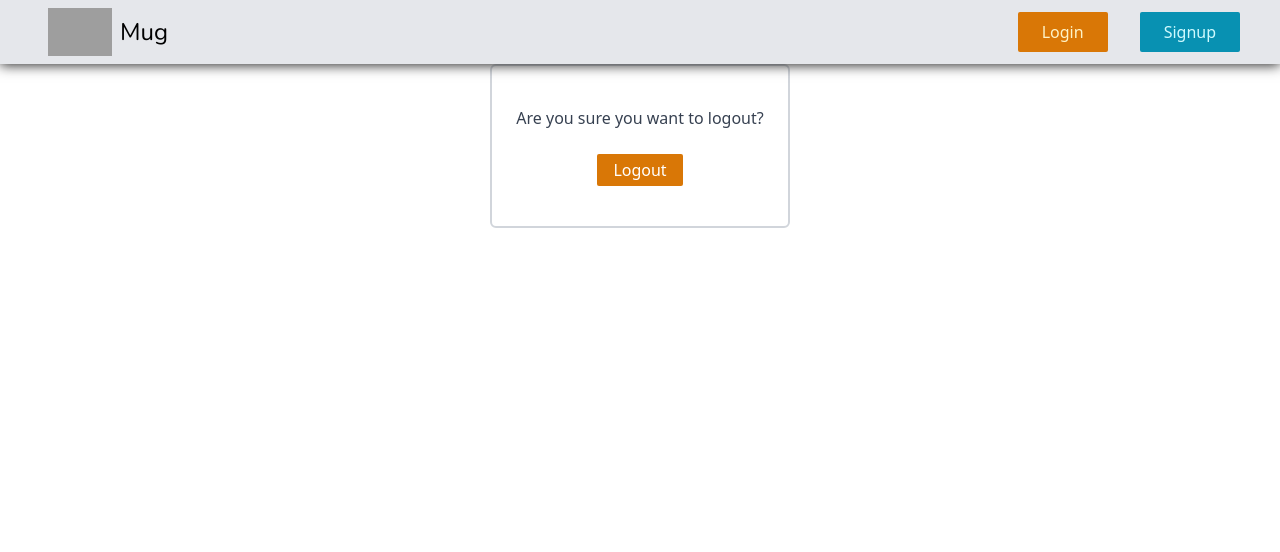
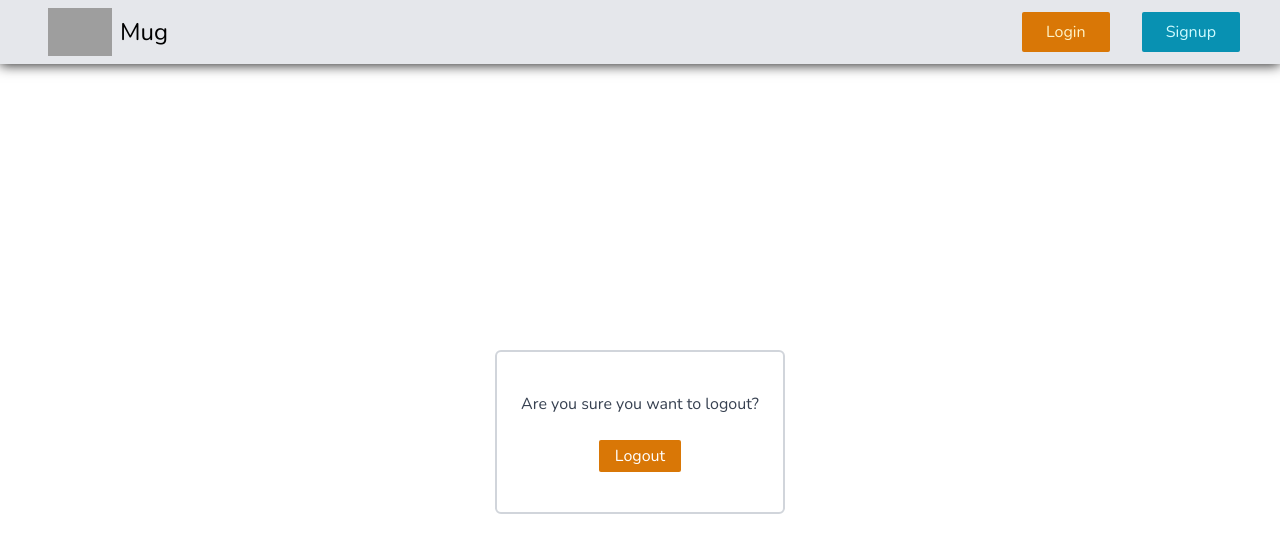
Before and after one commit to MicheleAwada/mug, a React (Vite) app in the folder frontend/: page /logout in a window 1280 px wide. Shown: the top 552 px of the page. Built offline with nearby package versions, Linux system fonts and the light colour scheme; grey boxes are pictures that could not be loaded.

Commit message:
improved header and body by using grid over flex

```diff
--- a/frontend/src/components/header.jsx
+++ b/frontend/src/components/header.jsx
@@ -51,29 +51,28 @@ export default function Header({ context }) {
 									<img
 										src={currentUser.avatar}
 										alt="Profile Logo"
-										className="p-2 h-full rounded-none"
+										className="p-2 h-full rounded-none cursor-pointer"
 									/>
 								)}
 							>
 								<Dropdown.Header>
 									<span className="block text-sm">
-										<span className="bold">Hello, </span>
-										{currentUser.username}
+										Hello, <span className="bold">{currentUser.username}</span>
 									</span>
 								</Dropdown.Header>
-								<Dropdown.Item as={Link} className="flex items-center" href="#">
+								<Dropdown.Item as={Link} className="flex items-center" a="#">
 									<CgProfile className="w-4 h-4 mr-2" />
 									Profile
 								</Dropdown.Item>
 								<Dropdown.Item
 									as={Link}
 									className="flex items-center"
-									href="/posts/create/"
+									a="/posts/create/"
 								>
 									<HiOutlineNewspaper className="w-4 h-4 mr-2" />
 									Posts
 								</Dropdown.Item>
-								<Dropdown.Item as={Link} className="flex items-center" href="#">
+								<Dropdown.Item as={Link} className="flex items-center" a="#">
 									<IoSettingsOutline className="w-4 h-4 mr-2" />
 									Settings
 								</Dropdown.Item>
@@ -81,7 +80,7 @@ export default function Header({ context }) {
 								<Dropdown.Item
 									as={Link}
 									className="flex items-center"
-									href="/logout/"
+									to="/logout/"
 								>
 									<HiOutlineLogout className="w-4 h-4 mr-2" />
 									Logout
--- a/frontend/src/index.css
+++ b/frontend/src/index.css
@@ -8,8 +8,17 @@ body,
   height: 100%;
 }
 
-.nunito {
+.nunito,
+* {
   font-family: "Nunito", sans-serif;
+}
+
+.bold {
+  font-weight: 600;
+}
+
+.extrabold {
+  font-weight: 700;
 }
 
 a {
@@ -21,9 +30,9 @@ a {
 }
 
 #root-divider {
-  display: flex;
-  flex-flow: column;
+  display: grid;
   min-height: 100%;
+  grid-template-rows: auto 1fr;
 }
 
 * {
--- a/frontend/src/index.scss
+++ b/frontend/src/index.scss
@@ -11,8 +11,16 @@ body,
 	height: 100%;
 }
 
-.nunito {
+.nunito,
+* {
 	font-family: "Nunito", sans-serif;
+}
+
+.bold {
+	font-weight: 600;
+}
+.extrabold {
+	font-weight: 700;
 }
 
 a {
@@ -24,9 +32,9 @@ a {
 }
 
 #root-divider {
-	display: flex;
-	flex-flow: column;
+	display: grid;
 	min-height: 100%;
+	grid-template-rows: auto 1fr;
 }
 
 * {
```
Also changed, not shown: 1 other file (tests, documents, lock files or other folders).
